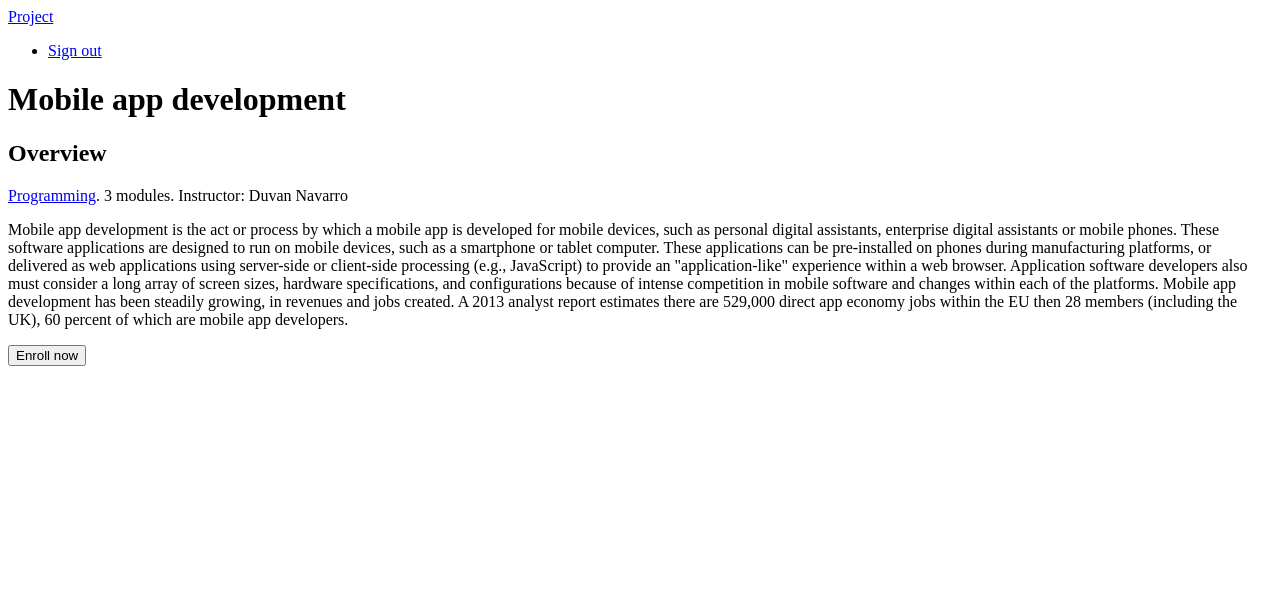
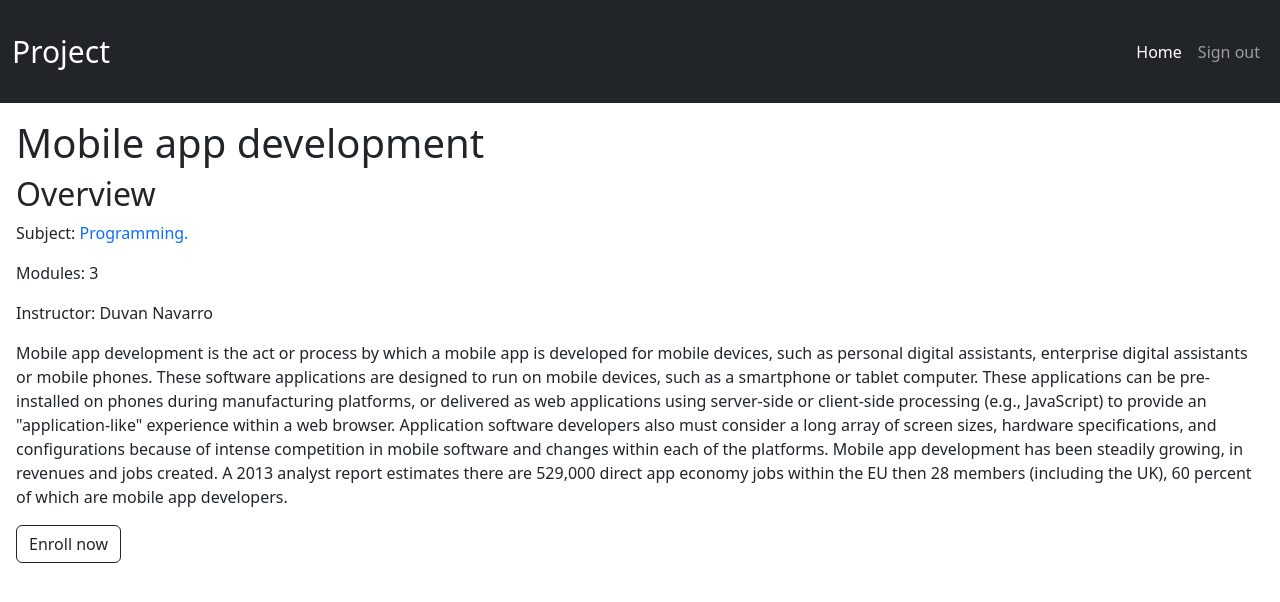
Before and after one commit to DavuKX/Elearning-platform, a Django app: a page that uses courses/templates/base.html in a window 1280 px wide. Shown: the top 602 px of the page. Run offline with Django 4.2, Linux system fonts and the light colour scheme; a user stored in the database is signed in; data comes from the database, SQL or seed files in the repository; both versions use the stored data as it was after the commit.

Commit message:
style home page and course overview view

```diff
--- a/courses/templates/base.html
+++ b/courses/templates/base.html
@@ -6,19 +6,34 @@
     <meta charset="UTF-8">
     <meta http-equiv="X-UA-Compatible" content="IE=edge">
     <meta name="viewport" content="width=device-width, initial-scale=1.0">
+    <link href="https://cdn.jsdelivr.net/npm/bootstrap@5.2.0/dist/css/bootstrap.min.css" rel="stylesheet" integrity="sha384-gH2yIJqKdNHPEq0n4Mqa/HGKIhSkIHeL5AyhkYV8i59U5AR6csBvApHHNl/vI1Bx" crossorigin="anonymous">
     <title>{% block title %}{% endblock title %}</title>
 </head>
 <body>
-    <div id="header">
-        <a href="/" class="logo">Project</a>
-        <ul class="menu">
-            {% if request.user.is_authenticated %}
-                <li><a href="{% url 'logout' %}">Sign out</a></li>
-            {% else %}
-                <li><a href="{% url 'login' %}">Sign in</a></li>
-            {% endif %}
-        </ul>
-    </div>
+    <nav class="navbar navbar-expand-lg bg-light py-4 bg-dark navbar-dark">
+        <div class="container-fluid">
+            <a href="/" class="navbar-brand" style="font-size: 30px !important;">Project</a>
+            <button class="navbar-toggler" type="button" data-bs-toggle="collapse" data-bs-target="#navbarSupportedContent" aria-controls="navbarSupportedContent" aria-expanded="false" aria-label="Toggle navigation">
+                <span class="navbar-toggler-icon"></span>
+            </button>
+            <div class="collapse navbar-collapse" id="navbarSupportedContent">
+                <ul class="navbar-nav ms-auto mb-2 mb-lg-0 ">
+                    <li>
+                        <a class="nav-link active" aria-current="page" href="/">Home</a>
+                    </li>
+                    {% if request.user.is_authenticated %}
+                        <li class="nav-item">
+                            <a class="nav-link" aria-current="page" href="{% url 'logout' %}">Sign out</a>
+                        </li>
+                    {% else %}
+                        <li>
+                            <a class="nav-link" aria-current="page" href="{% url 'login' %}">Sign in</a>
+                        </li>
+                    {% endif %}
+                </ul>
+            </div>
+        </div>
+    </nav>
     <div id="content">
         {% block content %}
         {% endblock content %}
@@ -33,6 +48,6 @@
             {% endblock %}
         })
     </script>
-
+    <script src="https://cdn.jsdelivr.net/npm/bootstrap@5.2.0/dist/js/bootstrap.bundle.min.js" integrity="sha384-A3rJD856KowSb7dwlZdYEkO39Gagi7vIsF0jrRAoQmDKKtQBHUuLZ9AsSv4jD4Xa" crossorigin="anonymous"></script>
 </body>
 </html>
--- a/courses/templates/courses/course/detail.html
+++ b/courses/templates/courses/course/detail.html
@@ -5,30 +5,34 @@
 {% endblock %}
 
 {% block content %}
+    <div class="m-3">
         {% with subject=object.subject %}
-        <h1>
-          {{ object.title }}
-        </h1>
+            <h1>{{ object.title }}</h1>
             <div class="module">
                 <h2>Overview</h2>
                 <p>
-                <a href="{% url "course_list_subject" subject.slug %}">
-                {{ subject.title }}</a>.
-                {{ object.modules.count }} modules.
-            Instructor: {{ object.owner.get_full_name }}
+                    Subject:
+                    <a class="text-decoration-none"href="{% url "course_list_subject" subject.slug %}">
+                    {{ subject.title }}.
+                </a>
             </p>
+            <p>Modules: {{ object.modules.count }}</p>
+            <p>Instructor: {{ object.owner.get_full_name }}</p>
             {{ object.overview|linebreaks }}
                 {% if request.user.is_authenticated %}
                     <form action="{% url "student_enroll_course" %}" method="post">
                         {{ enroll_form }}
                         {% csrf_token %}
-                    <input type="submit" value="Enroll now">
+                        <button type="submit" class="btn btn-outline-dark">
+                            Enroll now
+                        </button>
                     </form>
                 {% else %}
-                <a href="{% url "student_registration" %}" class="button">
+                    <button type="submit" class="btn btn-outline-info" href="{% url "student_registration" %}">
                         Register to enroll
-                </a>
+                    </button>
                 {% endif %}
             </div>
         {% endwith %}
+    </div>
 {% endblock %}
```
Also changed, not shown: courses/templates/courses/course/list.html (+32 -15 lines), db.sqlite3. Lines whose indentation alone changed are shown as unchanged.
